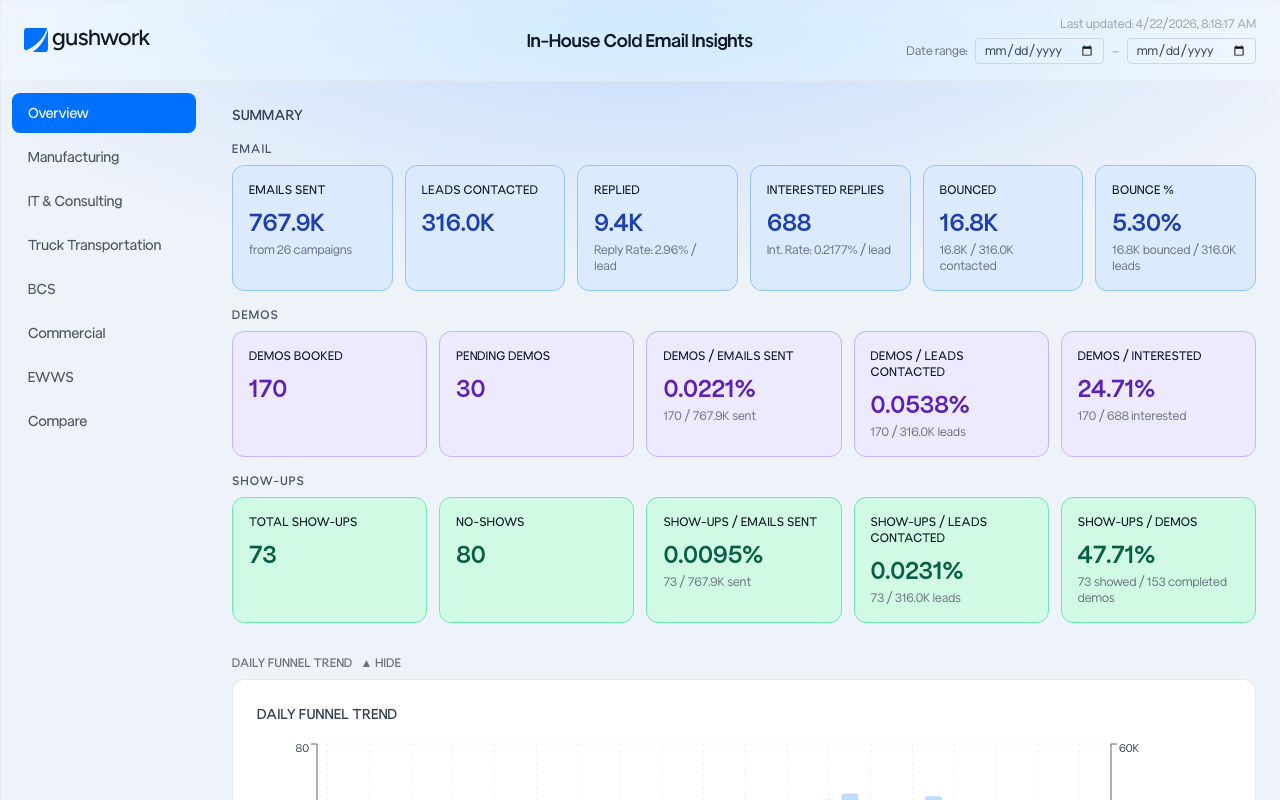
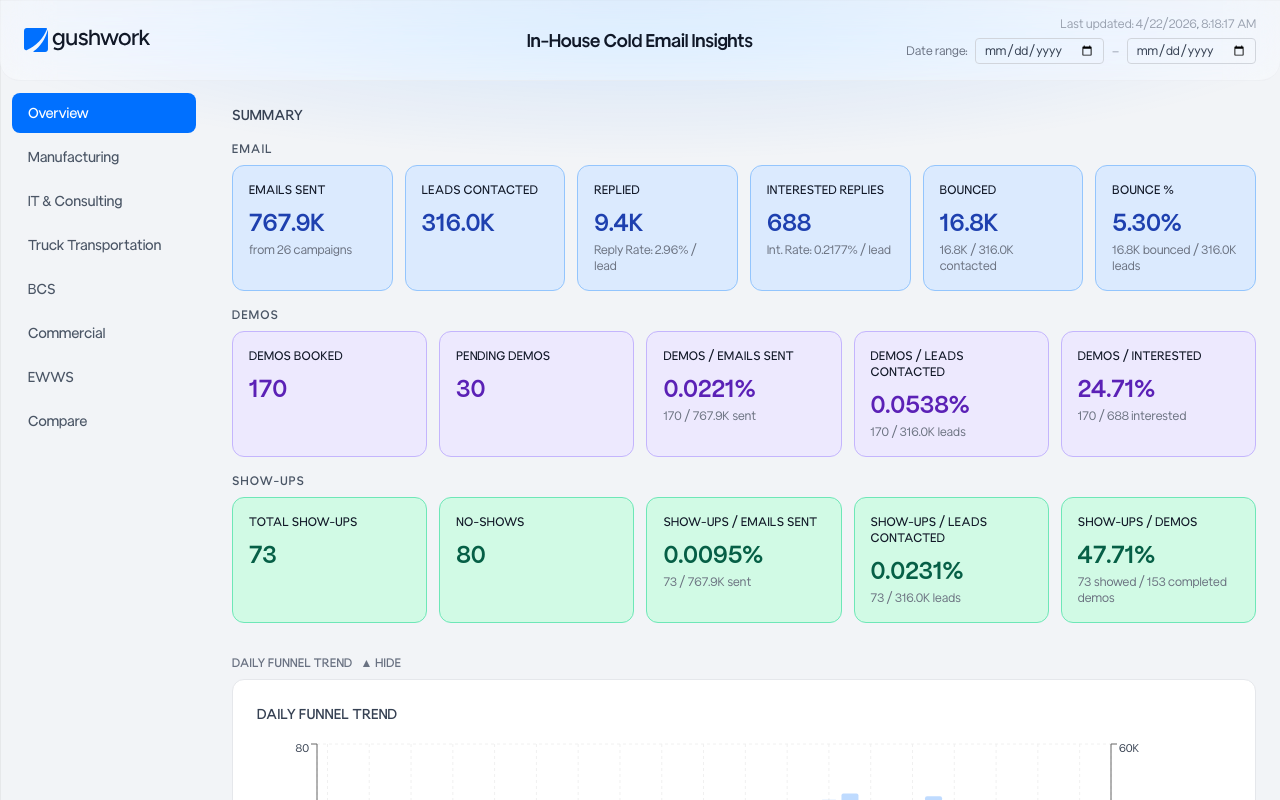
Before and after one commit to ShikharV010/gist_daily_runs, a Next.js app in the folder cold_email_workflows/cold_email_insights/: page / in a window 1280 px wide. Shown: the top 800 px of the page. Built offline with nearby package versions, Linux system fonts and the light colour scheme.

Commit message:
tone down blue hue + rounded bottom corners on header

```diff
--- a/cold_email_workflows/cold_email_insights/app/globals.css
+++ b/cold_email_workflows/cold_email_insights/app/globals.css
@@ -25,9 +25,9 @@ body {
 }
 
 .dashboard-bg {
-  background-color: #eef3fa;
+  background-color: #f2f4f7;
   background-image:
-    radial-gradient(ellipse 80% 50% at 50% 0%, rgba(0, 112, 255, 0.18), transparent 70%),
+    radial-gradient(ellipse 70% 25% at 50% 0%, rgba(0, 112, 255, 0.14), transparent 80%),
     linear-gradient(rgba(0, 0, 0, 0.05) 1px, transparent 1px),
     linear-gradient(90deg, rgba(0, 0, 0, 0.05) 1px, transparent 1px);
   background-size: 100% 100%, 40px 40px, 40px 40px;
--- a/cold_email_workflows/cold_email_insights/components/Dashboard.tsx
+++ b/cold_email_workflows/cold_email_insights/components/Dashboard.tsx
@@ -151,6 +151,8 @@ export default function Dashboard() {
                 backdropFilter: 'blur(24px) saturate(1.8)',
                 WebkitBackdropFilter: 'blur(24px) saturate(1.8)',
                 borderColor: 'rgba(229,231,235,0.5)',
+                borderBottomLeftRadius: '20px',
+                borderBottomRightRadius: '20px',
               }}>
         <div className="max-w-[1800px] mx-auto grid grid-cols-3 items-center gap-4">
           {/* Left: logo */}
```
